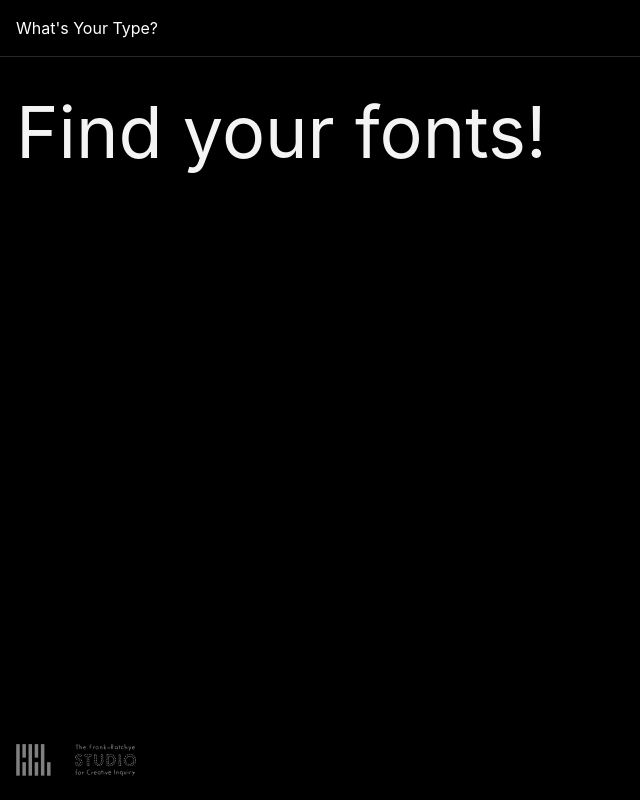
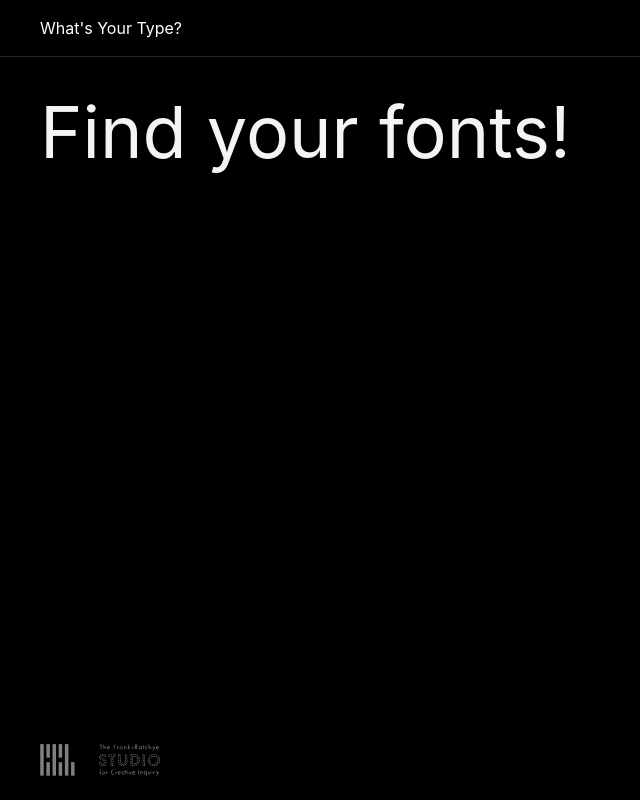
Before and after one commit to Computational-Creativity-Lab/Crowdsourcing-Font-Preferences, a Next.js app: page / in a window 1280 px wide. Shown: the whole page, without its empty margins (0-640 px from the left). Built offline with nearby package versions, Linux system fonts and the light colour scheme; a web font is replaced by a local one.

Commit message:
change to 40px padding

```diff
--- a/src/components/FontCard.js
+++ b/src/components/FontCard.js
@@ -24,7 +24,7 @@ export default function FontCard({ fontStyle, pangram, chosenCard, cardNum }) {
           boxShadow: "0px 0px 35px rgba(0, 0, 0, 0.2)",
         }}
       >
-        <p className="absolute block top-5 text-slate-50">{fontStyle}</p>
+        <p className="absolute block top-5 text-zinc-600">{fontStyle}</p>
         <h3
           className="text-3xl md:text-5xl text-white block text-center px-5 "
           style={{ fontFamily: `${fontStyle}` }}
--- a/src/components/FontsPromptLeftCol.js
+++ b/src/components/FontsPromptLeftCol.js
@@ -2,18 +2,18 @@ import { NUM_QUESTIONS } from "../utils/settings";
 
 export default function FontsPromptLeftCol(props) {
   return (
-    <div className="grid grid-template-rows-2 px-4 py-4">
+    <div className="grid grid-template-rows-2 px-[40px] py-[40px]">
       <div>
         <h2 className="text-2xl lg:text-4xl pb-3 md:pb-5">
           {" "}
           Choose a font that feels...
         </h2>
-        <h1 className="text-5xl lg:text-8xl inline-block border-solid border-2 border-black rounded-full px-4 py-2 md:px-8 md:py-3">
+        <h1 className="text-5xl lg:text-[5em] inline-block border-solid border-2 border-black rounded-full pt-[12px] pr-[34px] pb-[14px] pl-[32px]">
           {props.keyword}
         </h1>
       </div>
       <div className="justify-items-center justify-end flex flex-col">
-        <h3 className="text-2xl lg:text-4xl pb-4 ">
+        <h3 className="text-[28px] lg:text-4xl pb-4 ">
           Q{props.qCount + 1}/{NUM_QUESTIONS}
         </h3>
         <div className="flex flex-row gap-4">
--- a/src/components/FontsPromptRightCol.js
+++ b/src/components/FontsPromptRightCol.js
@@ -132,7 +132,7 @@ export default function FontsPromptRightCol(props) {
     <div className="grid grid-rows-2 h-full">
       {/* <div className={styles.rightCol}> */}
       <motion.div
-        className="row-span-1 px-4 pb-2 pt-4"
+        className="row-span-1 px-[40px] pb-2 pt-[40px]"
         onClick={() => {
           handleClick(1);
           fadeText();
@@ -148,7 +148,7 @@ export default function FontsPromptRightCol(props) {
         />
       </motion.div>
       <motion.div
-        className="row-span-2 px-4 pb-4 pt-2"
+        className="row-span-2 px-[40px] pb-[40px] pt-2"
         onClick={() => {
           handleClick(2);
           fadeText();
--- a/src/components/layout/Navbar.js
+++ b/src/components/layout/Navbar.js
@@ -50,7 +50,7 @@ export default function Navbar(props) {
       </AnimatePresence>
       <AnimatePresence>
         <motion.div
-          className={`fixed w-full grid px-4 py-5 grid-cols-2 border-b border-solid z-10 ${
+          className={`fixed w-full grid px-[40px] py-5 grid-cols-2 border-b border-solid z-10 ${
             props.isBlack ? "border-zinc-500" : "border-zinc-800"
           }  ${props.blackBG ? "bg-black" : ""} `}
           initial={{ opacity: 0 }}
--- a/src/pages/index.js
+++ b/src/pages/index.js
@@ -46,14 +46,14 @@ export default function Home() {
             animate={{ opacity: 1 }}
             exit={{ opacity: 0 }}
             transition={{ ease: [0.16, 1, 0.3, 1], duration: 1 }}
-            className="text-zinc-100 px-4 py-4 text-7xl border-2 border-gray-900 pt-24"
+            className="text-zinc-100 px-[40px] py-4 text-7xl border-2 border-gray-900 pt-24"
           >
             Find your fonts!
           </motion.h1>
           <div
             onMouseEnter={() => setCursorActive(false)}
             onMouseLeave={() => setCursorActive(true)}
-            className="text-white fixed bottom-0 left-0 px-4 py-6 inline-block flex gap-6 items-center "
+            className="text-white fixed bottom-0 left-0 px-[40px] py-6 inline-block flex gap-6 items-center "
           >
             <a href="http://computational-creativity.org" target="_blank">
               <img
```
